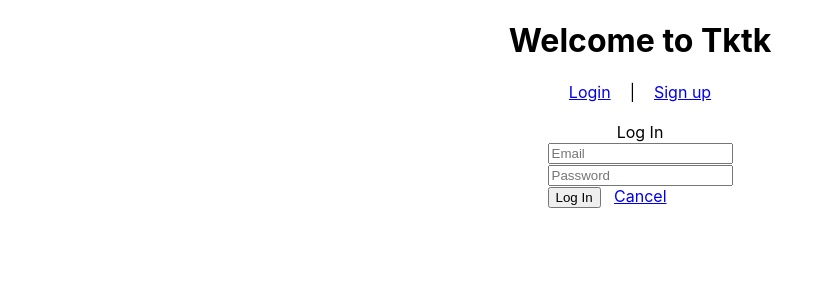
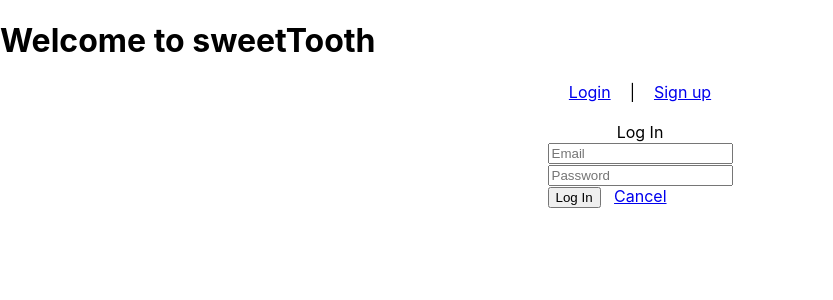
Before and after one commit to msegnit/sweet-tooth, a React (Create React App) app: page /login in a window 1280 px wide. Shown: the top 300 px of the page, without its empty margins (0-833 px from the left). Built offline with nearby package versions, Linux system fonts and the light colour scheme; no server answers.

Commit message:
Add Auth

```diff
--- a/src/pages/App/App.css
+++ b/src/pages/App/App.css
@@ -1,7 +1,3 @@
-.App {
-  display: flex;
-  flex-flow: column nowrap;
-  justify-content: center;
-  align-items: center;
-  margin-bottom: 50px;
+body {
+  background-image: url'https://i.imgur.com/I8aXKWW.jpg'
 }
--- a/src/pages/App/App.js
+++ b/src/pages/App/App.js
@@ -39,7 +39,7 @@ class App extends Component {
   render() {
     return (
       <div className="App">
-        <h1>Welcome to Tktk</h1>
+        <h1>Welcome to sweetTooth</h1>
         <NavBar
           user={this.state.user}
           handleLogout={this.handleLogout}
```
